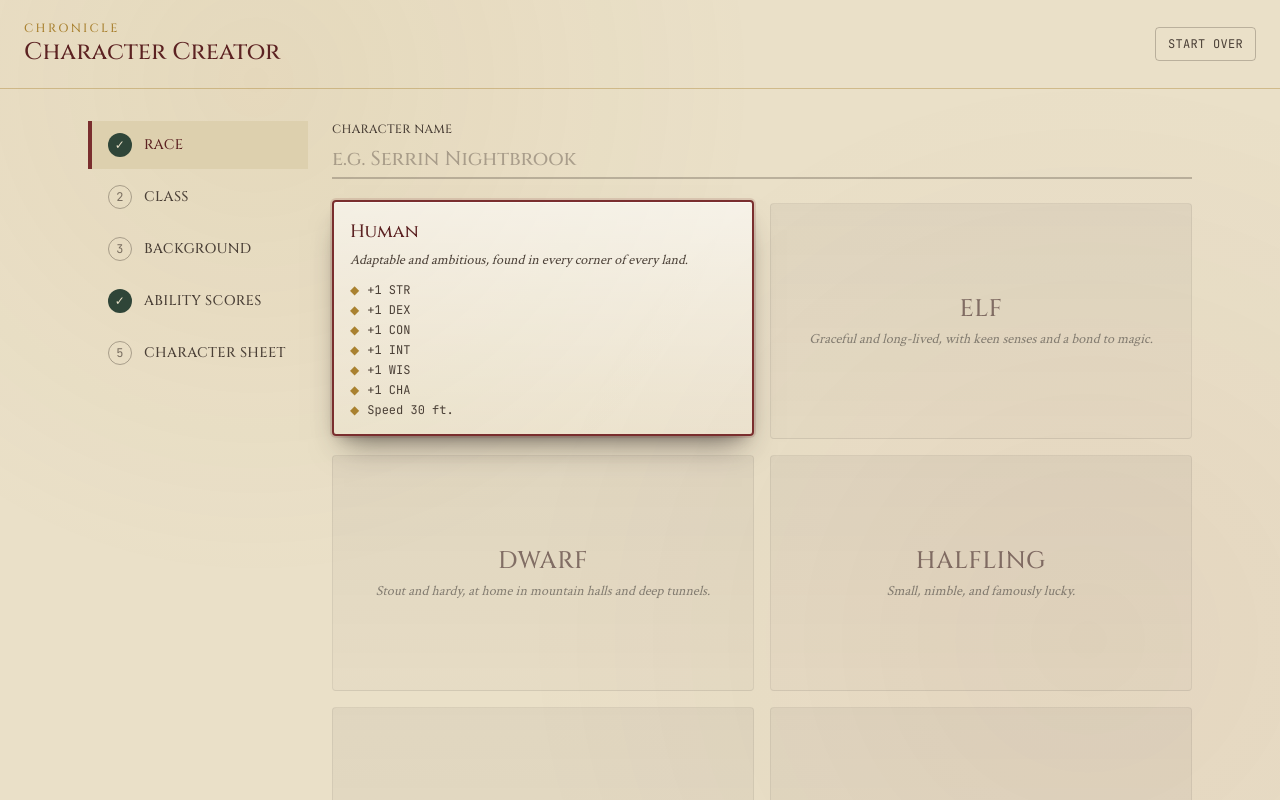
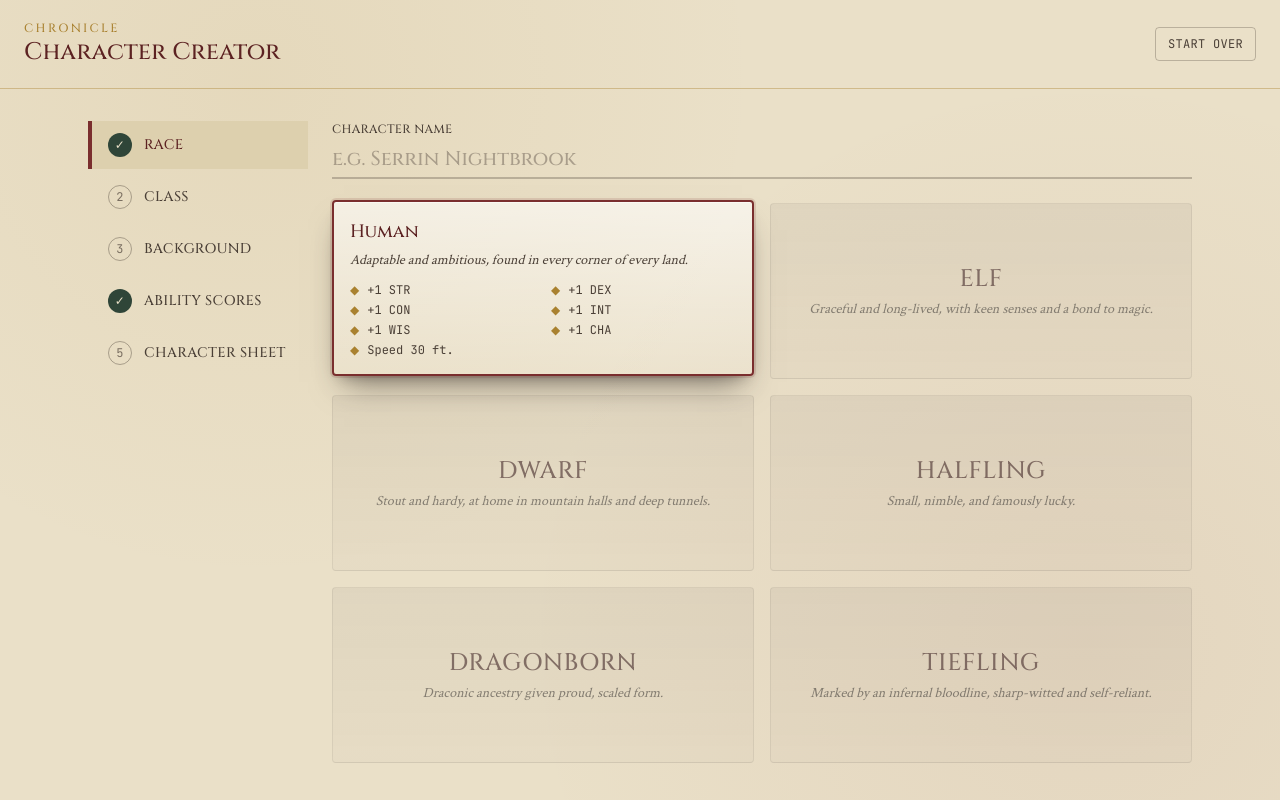
Before and after one commit to firebeard25Oh/dnd-character-creator, a Next.js app: page / in a window 1280 px wide. Both pictures are taken after a click on the button 543 px from the left and 275 px from the top of the page. Shown: the top 800 px of the page. Built offline with nearby package versions, Linux system fonts and the light colour scheme.

Commit message:
Keep expanded race tiles compact
Co-authored-by: firebeard25Oh <firebeard25Oh@users.noreply.github.com>

```diff
--- a/src/components/ChoiceGrid.tsx
+++ b/src/components/ChoiceGrid.tsx
@@ -19,7 +19,11 @@ export function ChoiceGrid({
   emphasizeSelection?: boolean;
 }) {
   return (
-    <div className="grid sm:grid-cols-2 auto-rows-fr gap-4">
+    <div
+      className={`grid sm:grid-cols-2 gap-4 ${
+        emphasizeSelection ? "auto-rows-[11rem]" : "auto-rows-fr"
+      }`}
+    >
       {items.map((item) => {
         const active = item.id === selectedId;
         const simplified = emphasizeSelection && !active;
@@ -39,8 +43,8 @@ export function ChoiceGrid({
             onClick={() => {
               if (!active) onSelect(item.id);
             }}
-            className={`paper-panel rounded-sm p-4 transition-all ${selectionClass} ${
-              simplified ? "min-h-36 flex flex-col items-center justify-center text-center" : "text-left"
+            className={`h-full paper-panel rounded-sm p-4 transition-all ${selectionClass} ${
+              simplified ? "flex flex-col items-center justify-center text-center" : "text-left"
             }`}
           >
             <div className={simplified ? "" : "flex items-baseline justify-between gap-2"}>
@@ -54,7 +58,11 @@ export function ChoiceGrid({
             </div>
             <p className="mt-1 text-sm text-ink-soft italic">{item.blurb}</p>
             {!simplified && item.meta && item.meta.length > 0 && (
-              <ul className="mt-3 space-y-1">
+              <ul
+                className={`mt-3 ${
+                  emphasizeSelection ? "grid grid-cols-2 gap-x-4 gap-y-1" : "space-y-1"
+                }`}
+              >
                 {item.meta.map((m, i) => (
                   <li key={i} className="text-xs font-mono text-ink-soft flex gap-2">
                     <span className="text-brass">◆</span>
```
